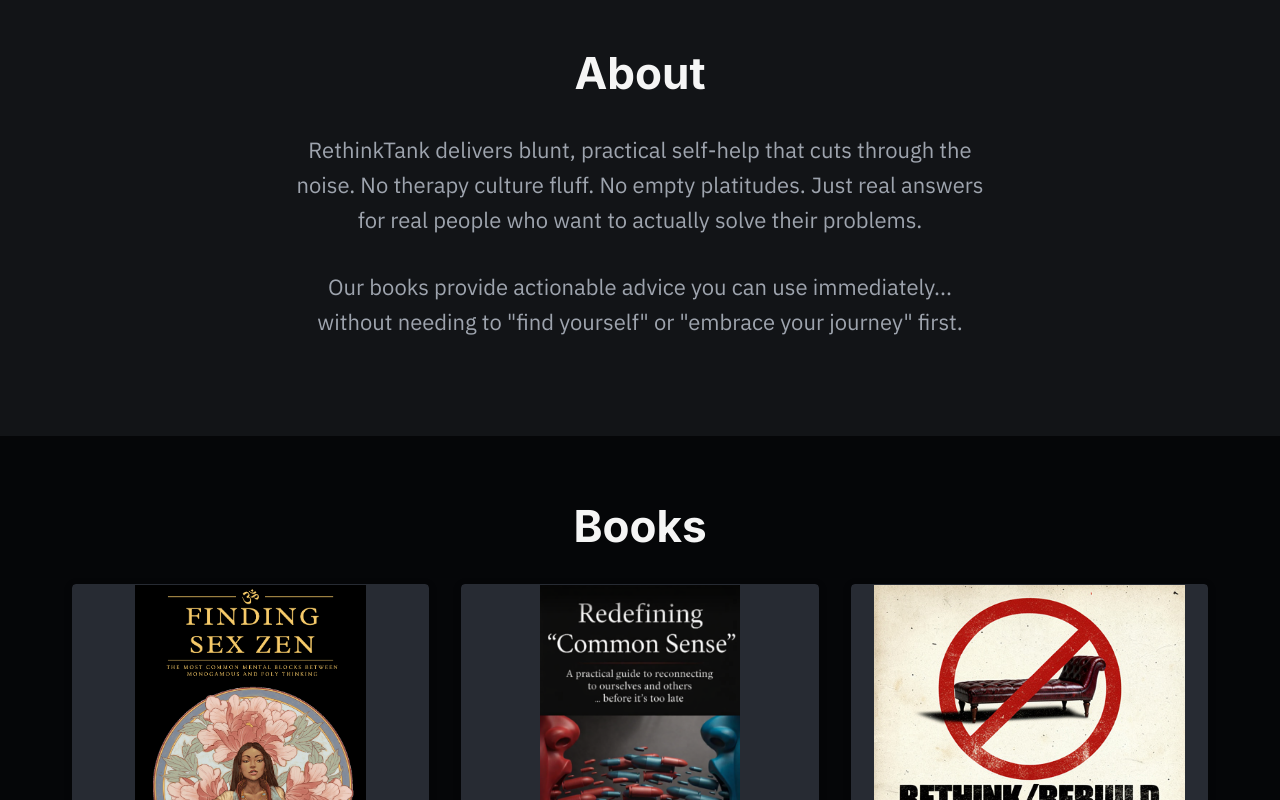
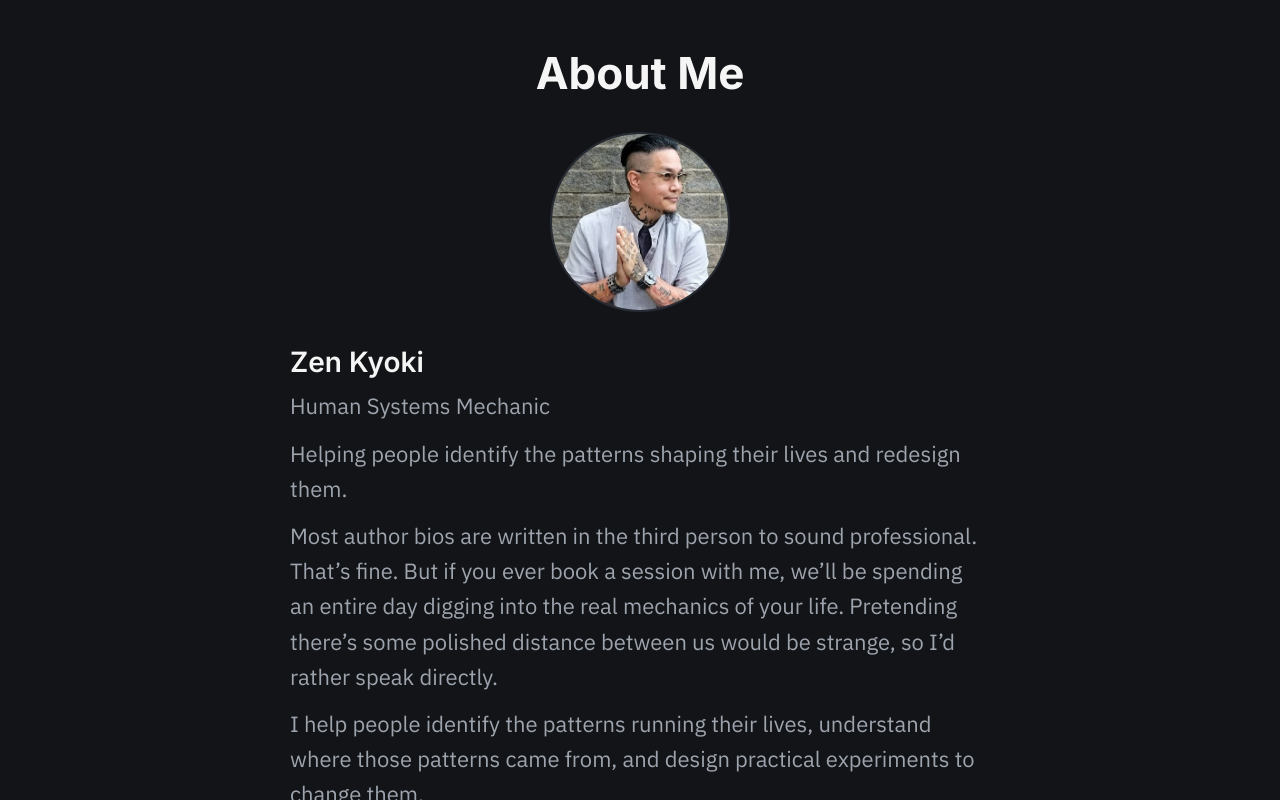
Before and after one commit to MadZen007/therethinktank-org, a Next.js app: page / in a window 1280 px wide. Shown: the part 1660-2460 px from the top of the page. Built offline with nearby package versions, Linux system fonts and the light colour scheme; no server answers; the database is empty.

Commit message:
Embed About Me section on homepage

```diff
--- a/app/page.tsx
+++ b/app/page.tsx
@@ -68,16 +68,48 @@ export default function Home() {
       <section className="about" id="about">
         <div className="container">
           <div className="about-content">
-            <h2 className="section-heading">About</h2>
-            <p>
-              RethinkTank delivers blunt, practical self-help that cuts through the noise.
-              No therapy culture fluff. No empty platitudes. Just real answers for real people
-              who want to actually solve their problems.
-            </p>
-            <p>
-              Our books provide actionable advice you can use immediately... without needing
-              to "find yourself" or "embrace your journey" first.
-            </p>
+            <h2 className="section-heading">About Me</h2>
+            <div
+              style={{
+                display: 'flex',
+                flexDirection: 'column',
+                alignItems: 'center',
+                gap: '1.75rem',
+              }}
+            >
+              <div
+                style={{
+                  width: '180px',
+                  height: '180px',
+                  borderRadius: '999px',
+                  overflow: 'hidden',
+                  border: '2px solid #272B33',
+                }}
+              >
+                <img
+                  src="/author.png"
+                  alt="Zen Kyoki"
+                  style={{ width: '100%', height: '100%', objectFit: 'cover', display: 'block' }}
+                />
+              </div>
+              <div style={{ maxWidth: '720px', textAlign: 'left' }}>
+                <h3 style={{ marginBottom: '0.25rem', fontSize: '1.75rem' }}>Zen Kyoki</h3>
+                <p style={{ marginBottom: '0.75rem', color: '#9EA4AE' }}>Human Systems Mechanic</p>
+                <p style={{ marginBottom: '0.75rem' }}>
+                  Helping people identify the patterns shaping their lives and redesign them.
+                </p>
+                <p style={{ marginBottom: '0.75rem' }}>
+                  Most author bios are written in the third person to sound professional. That’s fine.
+                  But if you ever book a session with me, we’ll be spending an entire day digging into the real mechanics of
+                  your life. Pretending there’s some polished distance between us would be strange, so I’d rather speak
+                  directly.
+                </p>
+                <p style={{ marginBottom: 0 }}>
+                  I help people identify the patterns running their lives, understand where those patterns came from, and
+                  design practical experiments to change them.
+                </p>
+              </div>
+            </div>
           </div>
         </div>
       </section>
```
